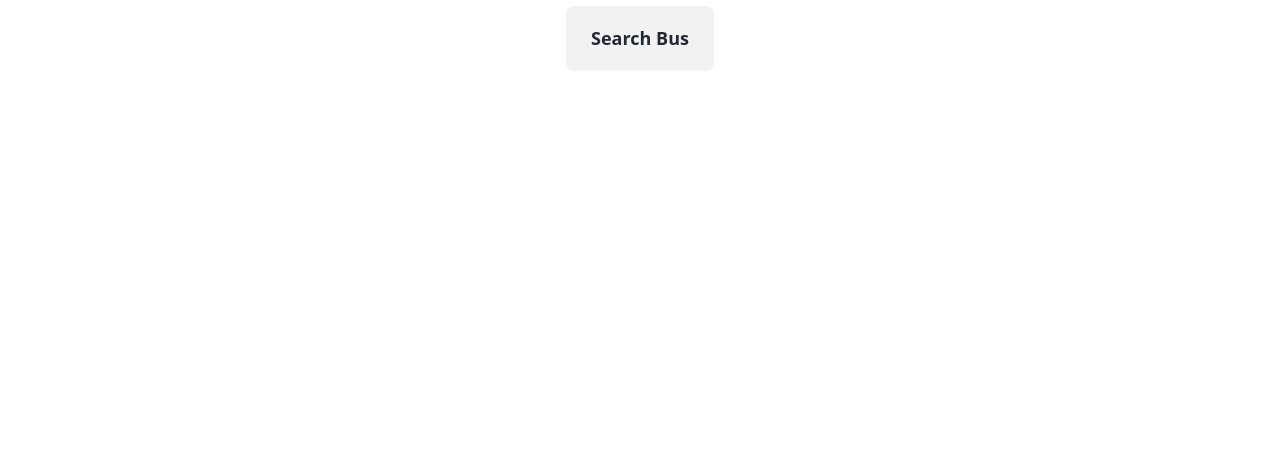
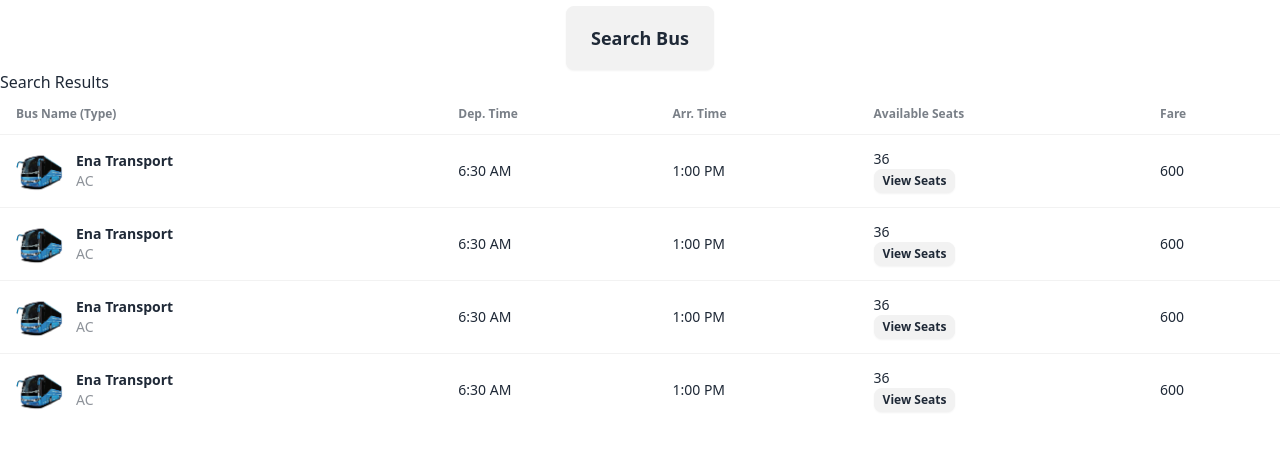
Before and after one commit to tanvirwebtech/desh-ticket, a React (Vite) app: page /booking in a window 1280 px wide. Shown: the part 214-664 px from the top of the page. Built offline with nearby package versions, Linux system fonts and the light colour scheme; no server answers.

Commit message:
Bus Search Result Component Created

```diff
--- /dev/null
+++ b/src/components/bookings/SearchResult.jsx
@@ -0,0 +1,163 @@
+// eslint-disable-next-line no-unused-vars
+import React from "react";
+import bus from "../../assets/bus.png";
+const SearchResult = () => {
+    return (
+        <div>
+            <h2>Search Results</h2>
+            <div className="results">
+                <div className="overflow-x-auto">
+                    <table className="table">
+                        {/* head */}
+                        <thead>
+                            <tr>
+                                <th>Bus Name {"(Type)"}</th>
+                                <th>Dep. Time</th>
+                                <th>Arr. Time</th>
+                                <th>Available Seats</th>
+                                <th>Fare</th>
+                            </tr>
+                        </thead>
+                        <tbody>
+                            {/* row 1 */}
+                            <tr>
+                                <td>
+                                    <div className="flex items-center gap-3">
+                                        <div className="avatar">
+                                            <div className="mask mask-squircle w-12 h-12">
+                                                <img
+                                                    src={bus}
+                                                    alt="Bus Image"
+                                                />
+                                            </div>
+                                        </div>
+                                        <div>
+                                            <div className="font-bold">
+                                                Ena Transport
+                                            </div>
+                                            <div className="text-sm opacity-50">
+                                                AC
+                                            </div>
+                                        </div>
+                                    </div>
+                                </td>
+                                <td>
+                                    <span>6:30 AM</span>
+                                </td>
+                                <td>1:00 PM</td>
+                                <td>
+                                    <div>36</div>
+                                    <button className="btn btn-xs border">
+                                        View Seats
+                                    </button>
+                                </td>
+                                <td>600</td>
+                            </tr>
+                            <tr>
+                                <td>
+                                    <div className="flex items-center gap-3">
+                                        <div className="avatar">
+                                            <div className="mask mask-squircle w-12 h-12">
+                                                <img
+                                                    src={bus}
+                                                    alt="Bus Image"
+                                                />
+                                            </div>
+                                        </div>
+                                        <div>
+                                            <div className="font-bold">
+                                                Ena Transport
+                                            </div>
+                                            <div className="text-sm opacity-50">
+                                                AC
+                                            </div>
+                                        </div>
+                                    </div>
+                                </td>
+                                <td>
+                                    <span>6:30 AM</span>
+                                </td>
+                                <td>1:00 PM</td>
+                                <td>
+                                    <div>36</div>
+                                    <button className="btn btn-xs border">
+                                        View Seats
+                                    </button>
+                                </td>
+                                <td>600</td>
+                            </tr>
+                            <tr>
+                                <td>
+                                    <div className="flex items-center gap-3">
+                                        <div className="avatar">
+                                            <div className="mask mask-squircle w-12 h-12">
+                                                <img
+                                                    src={bus}
+                                                    alt="Bus Image"
+                                                />
+                                            </div>
+                                        </div>
+                                        <div>
+                                            <div className="font-bold">
+                                                Ena Transport
+                                            </div>
+                                            <div className="text-sm opacity-50">
+                                                AC
+                                            </div>
+                                        </div>
+                                    </div>
+                                </td>
+                                <td>
+                                    <span>6:30 AM</span>
+                                </td>
+                                <td>1:00 PM</td>
+                                <td>
+                                    <div>36</div>{" "}
+                                    <button className="btn btn-xs border">
+                                        View Seats
+                                    </button>{" "}
+                                </td>
+                                <td>600</td>
+                            </tr>
+                            <tr>
+                                <td>
+                                    <div className="flex items-center gap-3">
+                                        <div className="avatar">
+                                            <div className="mask mask-squircle w-12 h-12">
+                                                <img
+                                                    src={bus}
+                                                    alt="Bus Image"
+                                                />
+                                            </div>
+                                        </div>
+                                        <div>
+                                            <div className="font-bold">
+                                                Ena Transport
+                                            </div>
+                                            <div className="text-sm opacity-50">
+                                                AC
+                                            </div>
+                                        </div>
+                                    </div>
+                                </td>
+                                <td>
+                                    <span>6:30 AM</span>
+                                </td>
+                                <td>1:00 PM</td>
+                                <td>
+                                    <div>36</div>
+                                    <button className="btn btn-xs border">
+                                        View Seats
+                                    </button>
+                                </td>
+                                <td>600</td>
+                            </tr>
+                        </tbody>
+                    </table>
+                </div>
+            </div>
+        </div>
+    );
+};
+
+export default SearchResult;
--- a/src/pages/booking/Booking.jsx
+++ b/src/pages/booking/Booking.jsx
@@ -1,6 +1,7 @@
 // eslint-disable-next-line no-unused-vars
 import React from "react";
 import SearchForm from "../../components/bookings/SearchForm";
+import SearchResult from "./../../components/bookings/SearchResult";
 
 const Booking = () => {
     return (
@@ -13,6 +14,9 @@
                     <div className="bus-search-form">
                         <SearchForm />
                     </div>
+                    <div className="search-results">
+                        <SearchResult></SearchResult>
+                    </div>
                 </div>
             </div>
         </>
```
Also changed, not shown: src/assets/bus.png (added).
